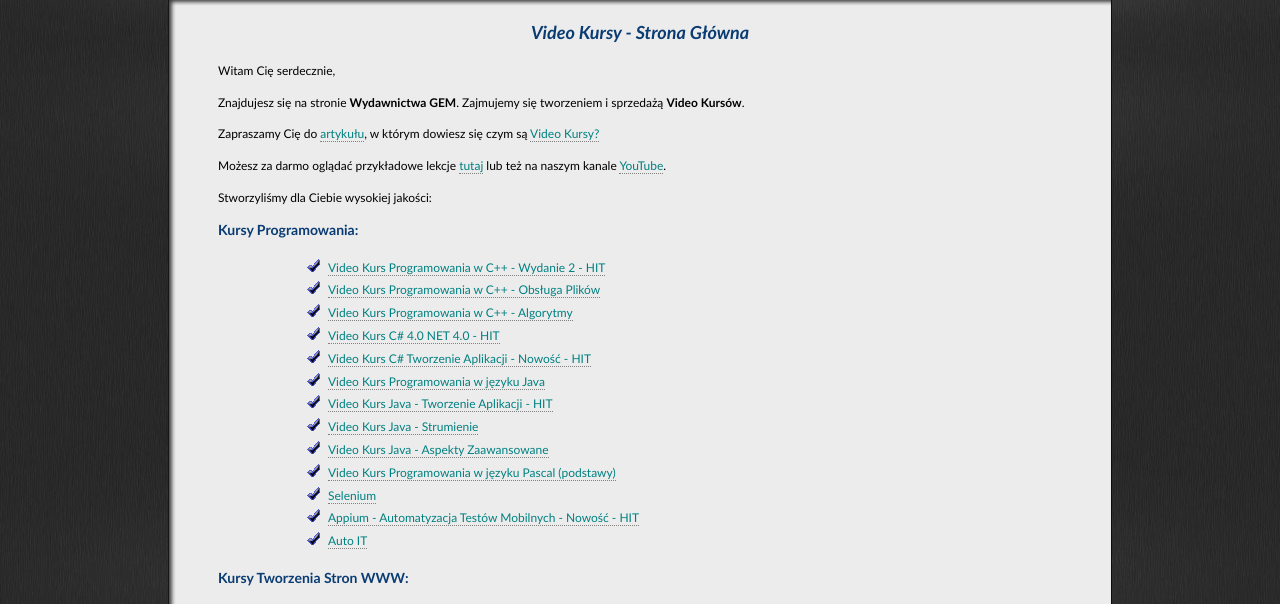
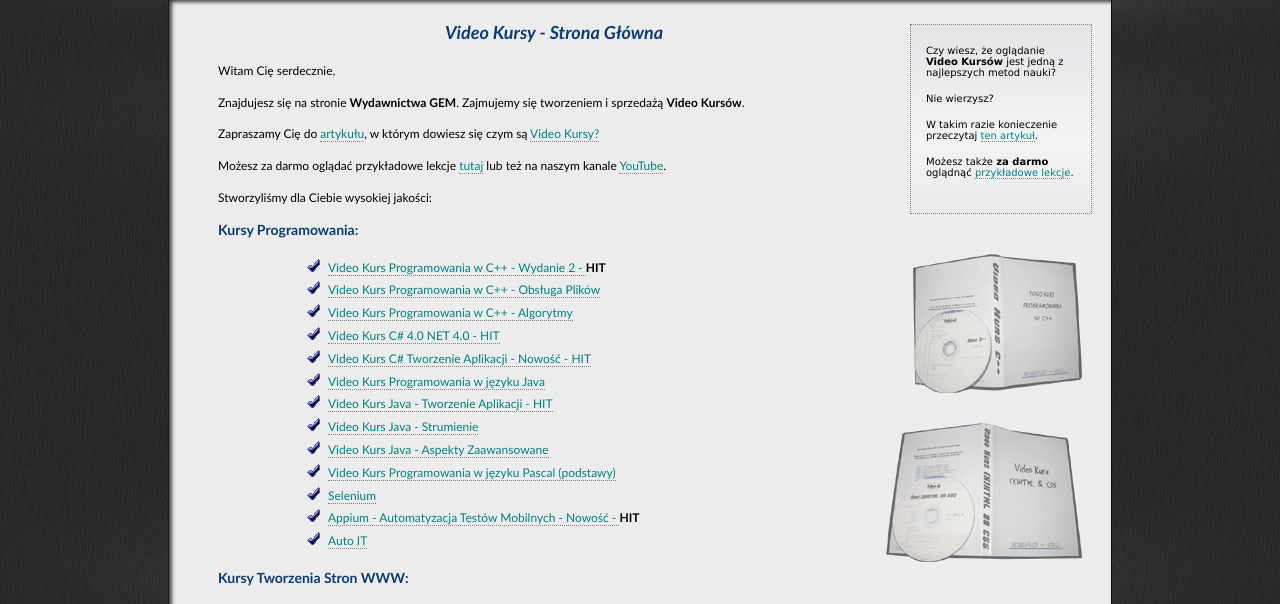
Before and after one commit to Gluchyy/Udemy_html_css, a plain HTML site: page index.html in a window 1280 px wide. Shown: the part 158-762 px from the top of the page. Drawn offline with Linux system fonts and the light colour scheme.

Commit message:
Add side section

```diff
--- a/index.html
+++ b/index.html
@@ -321,6 +321,35 @@
 			{
 				margin-bottom:5px; /*odsuniecie 5px miedzy kolejnymi elementami li */
 			}
+
+			#zawartosc .boczny_tekst
+			{
+				text-align: left; /*wyjustuj do lewej tekst w bloczku */
+				float: right; /*ma oplywac z prawej*/
+				width: 150px; /*trzeba mu nadac szerokosc bo inaczej to jest ta sama szerokosc co #zawartosc, wiec nie bedize float mogl dzialac bo nie opłynie.. */
+				margin: 10px 20px;
+				font-size: 10px;
+				font-family: Verdana;
+				border: 1px dotted gray;
+				padding:20px 15px;
+				background-image: url('images/tlo_boczne.jpg'); /*leciutka zmiana gradientu w tle tej ramki na TLE calej strony */
+			}
+
+			#zawartosc .obrazki /*wyrzucenie obrazkow na prawo i pod ramke z bocznym tekstem */
+			{
+				float: right; /*przerzuci na prawą*/
+				clear: right; /*wyczysci wczesniejszy float dla tej ramki wyzej, dzieki temu obrazki beda pod ramka */
+			}
+
+			#zawartosc .obrazki img /*chce obrazki dac gora dól bo sa obok siebie*/
+			{
+				float: right;
+				clear: right; /*wyczysci float dla pierwszego obrazka, dlatego ten obrazek drugi floatnie do prawej juz POD NIM */
+				margin: 30px 30px 0px 0px;
+				cursor: pointer;
+				opacity: 0.6;
+				filter: alpha(opacity=60);
+			}
 			/*]]>*/
 		</style>
 	</head>
@@ -399,8 +428,19 @@
 					<div id="gorna_czesc_zawartosci"><!-- start gornej czesci zawartosci--></div> <!--koniec gornej czesci zawartosci-->
 					<div id="srodkowa_czesc_zawartosci">
 
-						<div class="boczny tekst">
-
+						<div class="boczny_tekst">
+							<p>Czy wiesz, że oglądanie <strong>Video Kursów</strong> jest jedną z najlepszych metod nauki?</p>
+							<p>Nie wierzysz?</p>
+							<p>W takim razie konieczenie przeczytaj <a href="#">ten artykuł</a>.</p>
+							<p>Możesz także <b>za darmo</b> oglądnąć <a href="#">przykładowe lekcje</a>. </p>
+						</div>
+						<div class="obrazki">
+							<img src="images/video-kurs-c.gif" alt="Video Kurs" title="video-kurs"
+							onmouseover="this.style.opacity=1; this.filters.alpha.opacity=100"
+							onmouseout="this.style.opacity=0.6; this.filters.aplha.opacity=60"/>
+							<img src="images/video-kurs-xhtml-i-css.gif" alt="Video Kurs" title="video-kurs"
+							onmouseover="this.style.opacity=1; this.filters.alpha.opacity=100"
+							onmouseout="this.style.opacity=0.6; this.filters.aplha.opacity=60"/>
 						</div>
 						<div id="tekst"><!-- Div do przechowywania tresci na naszej stronie-->
 							<h1>Video Kursy - Strona Główna</h1>
@@ -416,7 +456,7 @@
 <p>Stworzyliśmy dla Ciebie wysokiej jakości:</p>
 <h3>Kursy Programowania:</h3>
 <ul>
-	<li><a href="#"> Video Kurs Programowania w C++ - Wydanie 2 - HIT</a></li>
+	<li><a href="#"> Video Kurs Programowania w C++ - Wydanie 2 - </a><b>HIT</b></li>
 	<li><a href="#"> Video Kurs Programowania w C++ - Obsługa Plików</a></li>
 	<li><a href="#"> Video Kurs Programowania w C++ - Algorytmy</a></li>
 	<li><a href="#"> Video Kurs C# 4.0 NET 4.0 - HIT</a></li>
@@ -427,7 +467,7 @@
 	<li><a href="#">  Video Kurs Java - Aspekty Zaawansowane</a></li>
 	<li><a href="#"> Video Kurs Programowania w języku Pascal (podstawy)</a></li>
 	<li><a href="#"> Selenium</a></li>
-	<li><a href="#"> Appium - Automatyzacja Testów Mobilnych - Nowość - HIT</a></li>
+	<li><a href="#"> Appium - Automatyzacja Testów Mobilnych - Nowość - </a><b>HIT</b></li>
 	<li><a href="#"> Auto IT</a></li>
 </ul>
 <h3>Kursy Tworzenia Stron WWW:</h3>
```
Also changed, not shown: images/newsletter_icon.gif (added).
